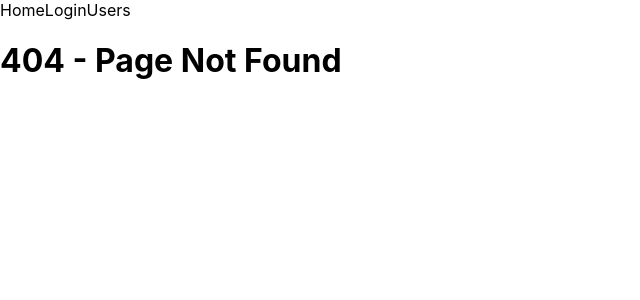
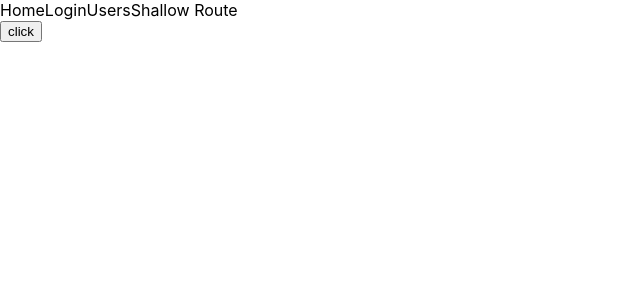
Before and after one commit to cocoder16/next-practice, a Next.js app: page /shallow-route in a window 1280 px wide. Before the commit this address had no page. Shown: the top 300 px of the page, without its empty margins (0-640 px from the left). Built offline with nearby package versions, Linux system fonts and the light colour scheme.

Commit message:
[Add] shallow route

```diff
--- a/components/Header.tsx
+++ b/components/Header.tsx
@@ -10,6 +10,7 @@ function Header() {
       <Link href="/">Home</Link>
       <Link href="/login">Login</Link>
       <Link href="/users">Users</Link>
+      <Link href="/shallow-route">Shallow Route</Link>
     </div>
   );
 }
--- /dev/null
+++ b/pages/shallow-route.tsx
@@ -0,0 +1,24 @@
+import { useRouter } from "next/router";
+
+// Shallow routing allows you to change the URL without running data fetching methods again,
+// that includes getServerSideProps, getStaticProps, and getInitialProps.
+
+function ShallowRoute() {
+  const router = useRouter();
+
+  const pushShallow = () => {
+    // Always do navigations after the first render
+    router.push({ query: { counter: 10 } }, undefined, { shallow: true });
+  };
+
+  return (
+    <div>
+      <button type="button" onClick={pushShallow}>
+        click
+      </button>
+      {router.query.counter}
+    </div>
+  );
+}
+
+export default ShallowRoute;
```
